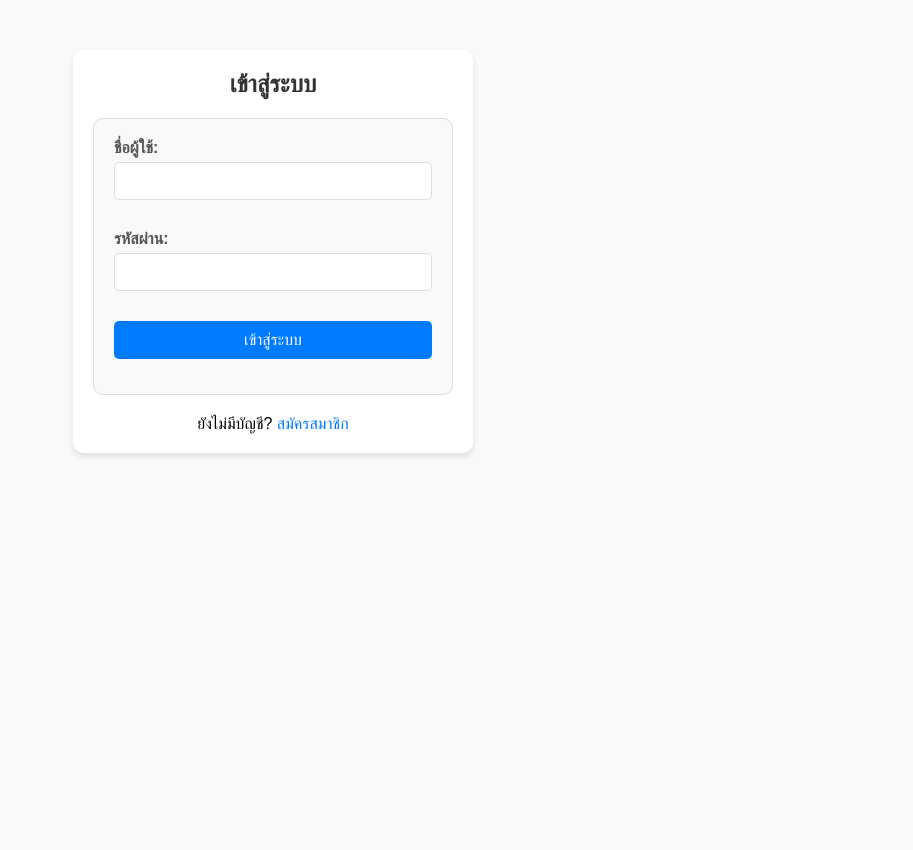
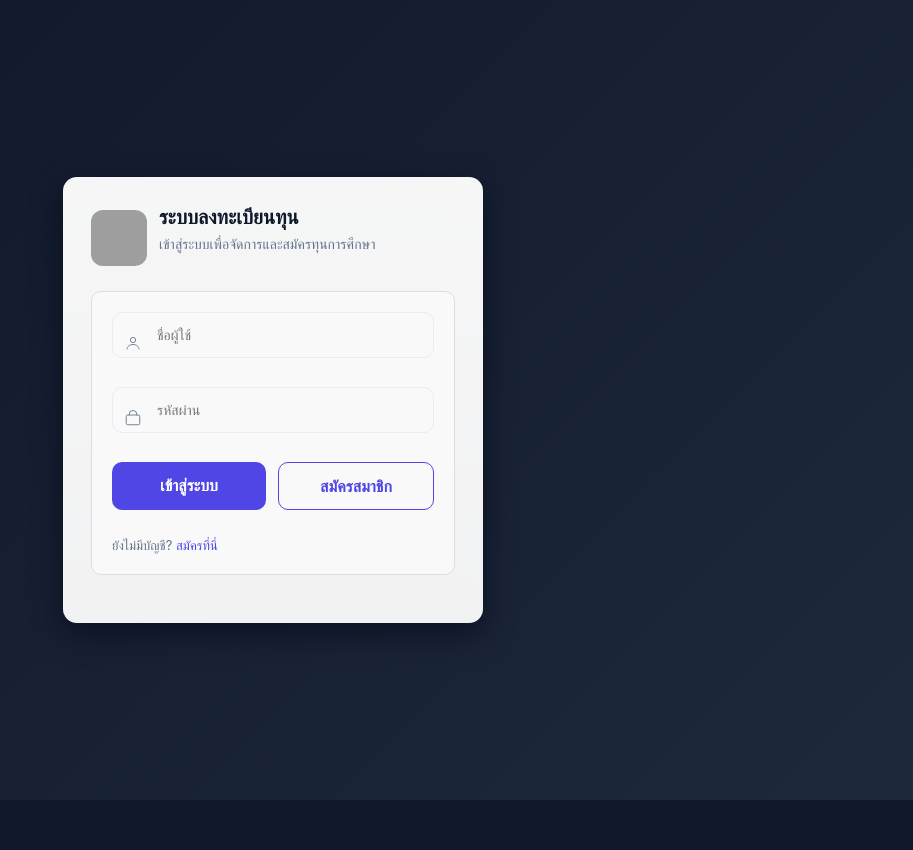
Before and after one commit to jweimanzaza/--1, a PHP site: page /login.php in a window 1280 px wide. Shown: the whole page, without its empty margins (367-1280 px from the left). After the commit the page ends 800 px from the top, so only its background shows below. Run offline with PHP 8.4, Linux system fonts and the light colour scheme; grey boxes are pictures that could not be loaded.

Commit message:
ปรับ UI

```diff
--- a/login.php
+++ b/login.php
@@ -50,106 +50,98 @@
     <title>เข้าสู่ระบบ</title>
     <link rel="stylesheet" href="style.css">
     <style>
-        body {
-            font-family: Arial, sans-serif;
-            background-color: #f9f9f9;
-            margin: 0;
-            padding: 0;
+        :root{
+            --bg1:#0f172a;
+            --bg2:#1e293b;
+            --card:#ffffff;
+            --accent:#4f46e5;
+            --muted:#64748b;
         }
-        .login-container {
-            max-width: 400px;
-            margin: 50px auto;
-            background: white;
-            padding: 20px;
-            border-radius: 10px;
-            box-shadow: 0 4px 6px rgba(0, 0, 0, 0.1);
+        *{box-sizing:border-box}
+        body{
+            margin:0;min-height:100vh;font-family:Inter,system-ui,-apple-system,Segoe UI,Roboto,Arial;
+            background:linear-gradient(135deg,var(--bg1) 0%, var(--bg2) 100%);
+            display:flex;align-items:center;justify-content:center;padding:24px;color:#0f172a;
         }
-        .login-container h2 {
-            text-align: center;
-            margin-bottom: 20px;
-            color: #333;
+        .card{
+            width:100%;max-width:420px;background:linear-gradient(180deg,rgba(255,255,255,0.96),rgba(255,255,255,0.94));
+            border-radius:14px;padding:28px;box-shadow:0 10px 30px rgba(2,6,23,0.6);overflow:hidden;
         }
-        .form-group {
-            margin-bottom: 15px;
+        .brand{
+            display:flex;align-items:center;gap:12px;margin-bottom:18px
         }
-        .form-group label {
-            display: block;
-            font-weight: bold;
-            margin-bottom: 5px;
-            color: #555;
+        .logo{
+            width:56px;height:56px;border-radius:12px;overflow:hidden;background:transparent;
+            display:flex;align-items:center;justify-content:center;
         }
-        .form-group input {
-            width: 100%;
-            padding: 10px;
-            border: 1px solid #ddd;
-            border-radius: 5px;
-            font-size: 14px;
+        .logo-img{width:100%;height:100%;object-fit:cover;display:block}
+        h1{font-size:20px;margin:0;color:#0f172a}
+        p.lead{margin:6px 0 18px;color:var(--muted);font-size:14px}
+        .errors{background:#fee2e2;border:1px solid #fecaca;color:#7f1d1d;padding:10px;border-radius:8px;margin-bottom:14px}
+
+        form .field{position:relative;margin-bottom:14px}
+        .field input{
+            width:100%;padding:14px 14px 14px 44px;border-radius:10px;border:1px solid #e6edf3;background:transparent;font-size:14px;color:#0f172a
         }
-        .form-group input:focus {
-            border-color: #007bff;
-            outline: none;
+        .field svg{position:absolute;left:12px;top:50%;transform:translateY(-50%);color:var(--muted)}
+        .actions{display:flex;gap:12px;align-items:stretch;margin-top:12px}
+        .btn{
+            flex:1;padding:0 12px;border-radius:10px;border:none;cursor:pointer;font-weight:600;color:white;background:var(--accent);height:48px;display:flex;align-items:center;justify-content:center;text-decoration:none;transition:all 0.3s ease
         }
-        .btn-login {
-            width: 100%;
-            padding: 10px;
-            background-color: #007bff;
-            color: white;
-            border: none;
-            border-radius: 5px;
-            font-size: 16px;
-            cursor: pointer;
-        }
-        .btn-login:hover {
-            background-color: #0056b3;
-        }
-        .register-link {
-            text-align: center;
-            margin-top: 15px;
-        }
-        .register-link a {
-            color: #007bff;
-            text-decoration: none;
-        }
-        .register-link a:hover {
-            text-decoration: underline;
-        }
-        .error {
-            background-color: #f8d7da;
-            color: #721c24;
-            padding: 10px;
-            border: 1px solid #f5c6cb;
-            border-radius: 5px;
-            margin-bottom: 15px;
-        }
+        .btn:hover{transform:translateY(-2px);box-shadow:0 4px 12px rgba(79,70,229,0.3)}
+        .btn.secondary{background:transparent;color:var(--accent);border:1.5px solid var(--accent)}
+        .links{display:flex;justify-content:space-between;margin-top:12px;font-size:13px;color:var(--muted)}
+        .links a{color:var(--accent);text-decoration:none}
+        @media (max-width:420px){.card{padding:20px}.logo{width:48px;height:48px}}
     </style>
 </head>
 <body>
-    <div class="login-container">
-        <h2>เข้าสู่ระบบ</h2>
+    <div class="card" role="main">
+        <div class="brand">
+            <div class="logo">
+                <img class="logo-img" src="https://ird.rmutp.ac.th/wp-content/uploads/%E0%B8%AA%E0%B8%A7%E0%B8%99%E0%B8%94%E0%B8%B8%E0%B8%AA%E0%B8%B4%E0%B8%95.png" alt="โลโก้">
+            </div>
+            <div>
+                <h1>ระบบลงทะเบียนทุน</h1>
+                <p class="lead">เข้าสู่ระบบเพื่อจัดการและสมัครทุนการศึกษา</p>
+            </div>
+        </div>
 
         <?php if (isset($_SESSION['errors'])): ?>
-            <div class="error">
+            <div class="errors">
                 <?php foreach ($_SESSION['errors'] as $error): ?>
-                    <p>⚠️ <?= $error; ?></p>
+                    <div>⚠️ <?= htmlspecialchars($error); ?></div>
                 <?php endforeach; ?>
                 <?php unset($_SESSION['errors']); ?>
             </div>
         <?php endif; ?>
 
-        <form method="POST" action="login.php">
-            <div class="form-group">
-                <label for="username">ชื่อผู้ใช้:</label>
-                <input type="text" name="username" id="username" required>
+        <form method="POST" action="login.php" autocomplete="on">
+            <div class="field">
+                <svg width="18" height="18" viewBox="0 0 24 24" fill="none" xmlns="http://www.w3.org/2000/svg">
+                    <circle cx="12" cy="8" r="3.5" stroke="#64748b" stroke-width="1.2"/>
+                    <path d="M4 20c0-3.314 3.582-6 8-6s8 2.686 8 6" stroke="#64748b" stroke-width="1.2" stroke-linecap="round" stroke-linejoin="round"/>
+                </svg>
+                <input type="text" name="username" id="username" placeholder="ชื่อผู้ใช้" required>
             </div>
-            <div class="form-group">
-                <label for="password">รหัสผ่าน:</label>
-                <input type="password" name="password" id="password" required>
+
+            <div class="field">
+                <svg width="18" height="18" viewBox="0 0 24 24" fill="none" xmlns="http://www.w3.org/2000/svg">
+                    <path d="M17 8V7a5 5 0 10-10 0v1" stroke="#64748b" stroke-width="1.2" stroke-linecap="round" stroke-linejoin="round"/>
+                    <rect x="3" y="8" width="18" height="13" rx="2" stroke="#64748b" stroke-width="1.2"/>
+                </svg>
+                <input type="password" name="password" id="password" placeholder="รหัสผ่าน" required>
             </div>
-            <button type="submit" class="btn-login">เข้าสู่ระบบ</button>
+
+            <div class="actions">
+                <button type="submit" class="btn">เข้าสู่ระบบ</button>
+                <a href="register.php" class="btn secondary">สมัครสมาชิก</a>
+            </div>
+
+            <div class="links">
+                <span>ยังไม่มีบัญชี? <a href="register.php">สมัครที่นี่</a></span>
+            </div>
         </form>
-        <div class="register-link">
-            <p>ยังไม่มีบัญชี? <a href="register.php">สมัครสมาชิก</a></p>
-        </div>
     </div>
 </body>
 </html>
```
